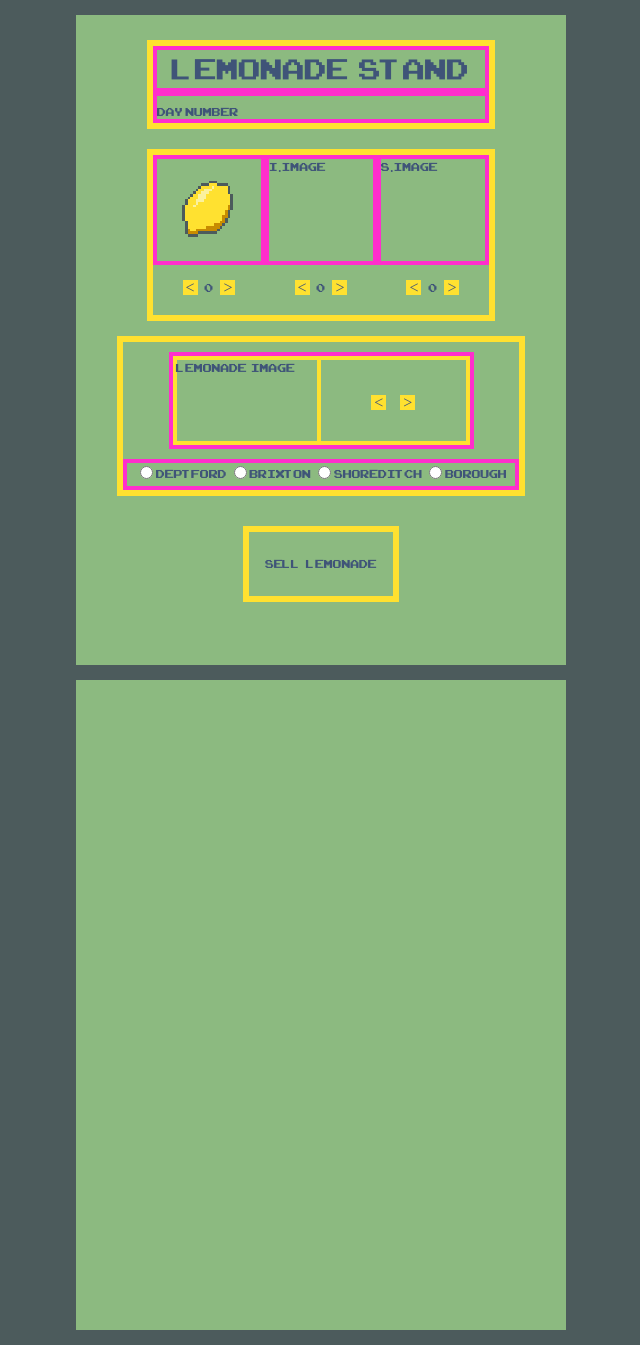
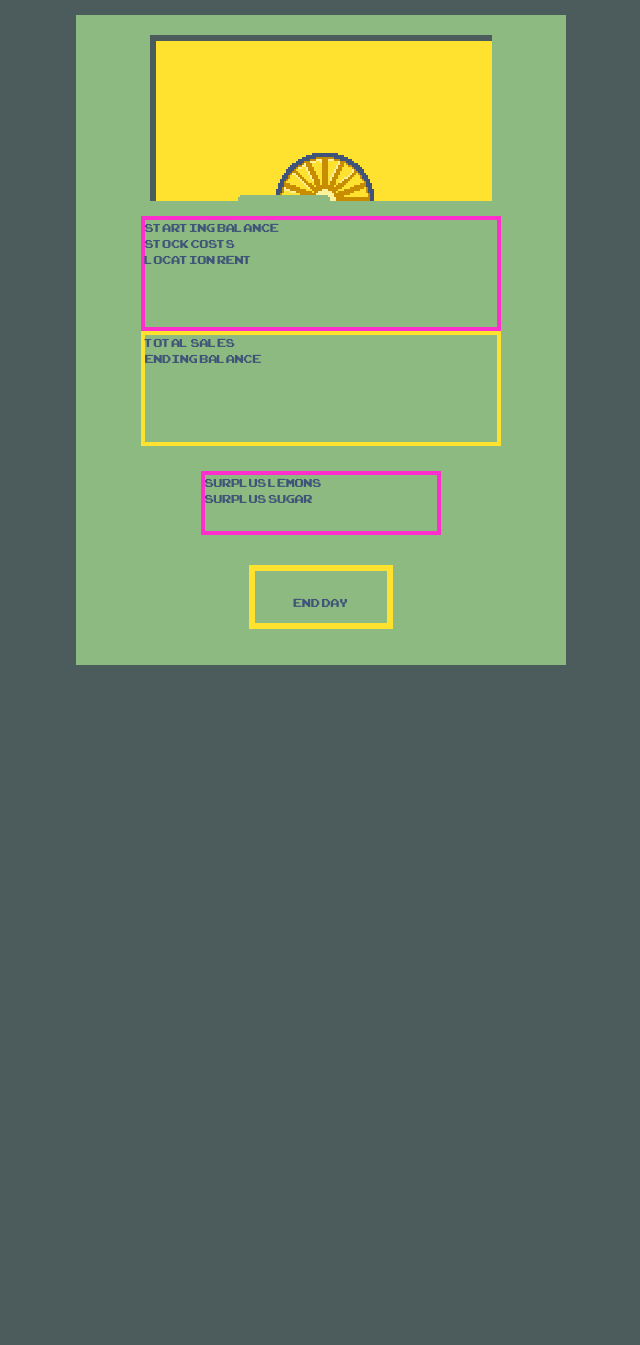
Before and after one commit to martyjg/lemonade-stand, a PHP site: page /home.html in a window 1280 px wide. Shown: the whole page, without its empty margins (319-959 px from the left). After the commit the page ends 665 px from the top, so only its background shows below. Run offline with PHP 8.4, Linux system fonts and the light colour scheme; some libraries are stand-ins or nearby versions.

Commit message:
did HTML structure for the second page of the game which displays the sales of the day. Did the layout for this page in CSS. Created an animation to show the passing of a day

```diff
--- a/css/style.css
+++ b/css/style.css
@@ -31,6 +31,52 @@
   padding: 5px;
   background-color: #8CBA80;
 }
+
+.day-animation {
+  background: url(../time-animation.gif);
+  background-color: #FFE130;
+  width: 70%;
+  height: 25%;
+  margin: 15px auto;
+  border-top: 6px solid #4C5B5C;
+  border-left: 6px solid #4C5B5C;
+}
+
+.day-start-numbers {
+  box-sizing: border-box;
+  width: 75%;
+  height: 18%;
+  margin: 5px auto 0 auto;
+  border: 4px solid #FF2ECC;
+}
+
+.day-end-numbers {
+  box-sizing: border-box;
+  width: 75%;
+  height: 18%;
+  margin: 0 auto 5px auto;
+  border: 4px solid #FFE130;
+}
+
+.surplus-ingredients {
+  box-sizing: border-box;
+  width: 50%;
+  height: 10%;
+  margin: 25px auto;
+  border: 4px solid #FF2ECC;
+}
+
+.end-day-button {
+  box-sizing: border-box;
+  width: 30%;
+  height: 10%;
+  margin: 30px auto;
+  border: 6px solid #FFE130;
+  text-align: center;
+  line-height: 65px;
+}
+
+
 
 .header-box {
   width: 70%;
--- a/home.html
+++ b/home.html
@@ -73,15 +73,25 @@
 
     <div class="lemonade-stand-display">
 
-    <div class="day-animation"></div>
+      <div class="day-animation"></div>
 
-    <div class="day-start-numbers"></div>
+      <div class="day-start-numbers">
+        <div class="starting-balance">STARTING BALANCE</div>
+        <div class="stock-costs">STOCK COSTS</div>
+        <div class="rent">LOCATION RENT</div>
+      </div>
 
-    <div class="day-end-numbers"></div>
+      <div class="day-end-numbers">
+        <div class="total-sales">TOTAL SALES</div>
+        <div class="ending-balance">ENDING BALANCE</div>
+      </div>
 
-    <div class="surplus-ingredients"></div>
+      <div class="surplus-ingredients">
+        <div class="surplus-lemons">SURPLUS LEMONS</div>
+        <div class="surplus-sugar">SURPLUS SUGAR</div>
+      </div>
 
-    <div class="end-day-button"></div>
+      <div class="end-day-button">END DAY</div>
 
     </div>
 
--- a/js/app.js
+++ b/js/app.js
@@ -14,6 +14,9 @@
 // A target must be reached by a final day in order for the player to have succeeded.
 
 $(function() {
+
+  $(".user-input-screen").hide();
+  $(".lemonade-stand-display").show();
 
 
   lemonade = {}
```
Also changed, not shown: time-animation.gif (added).
